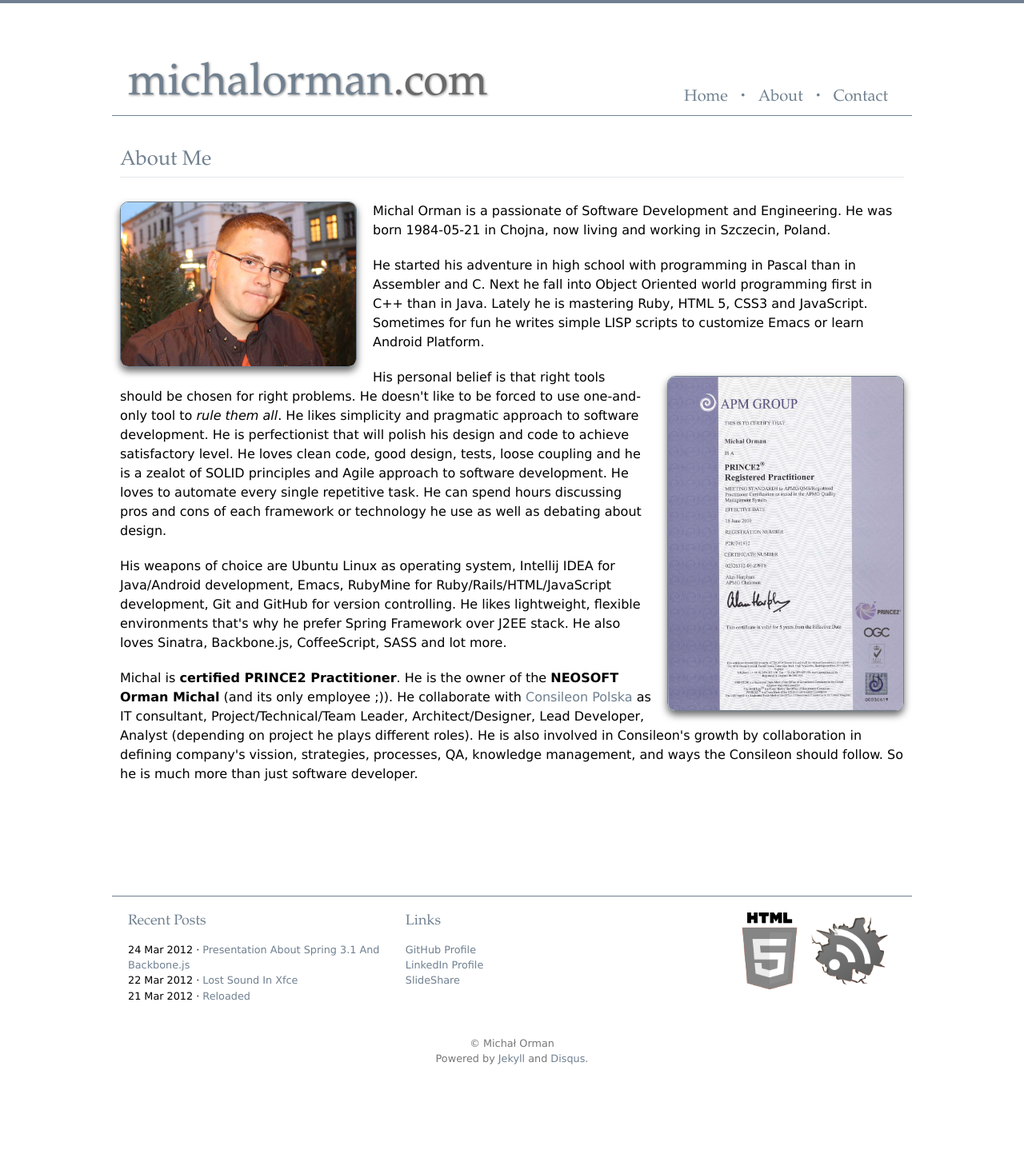
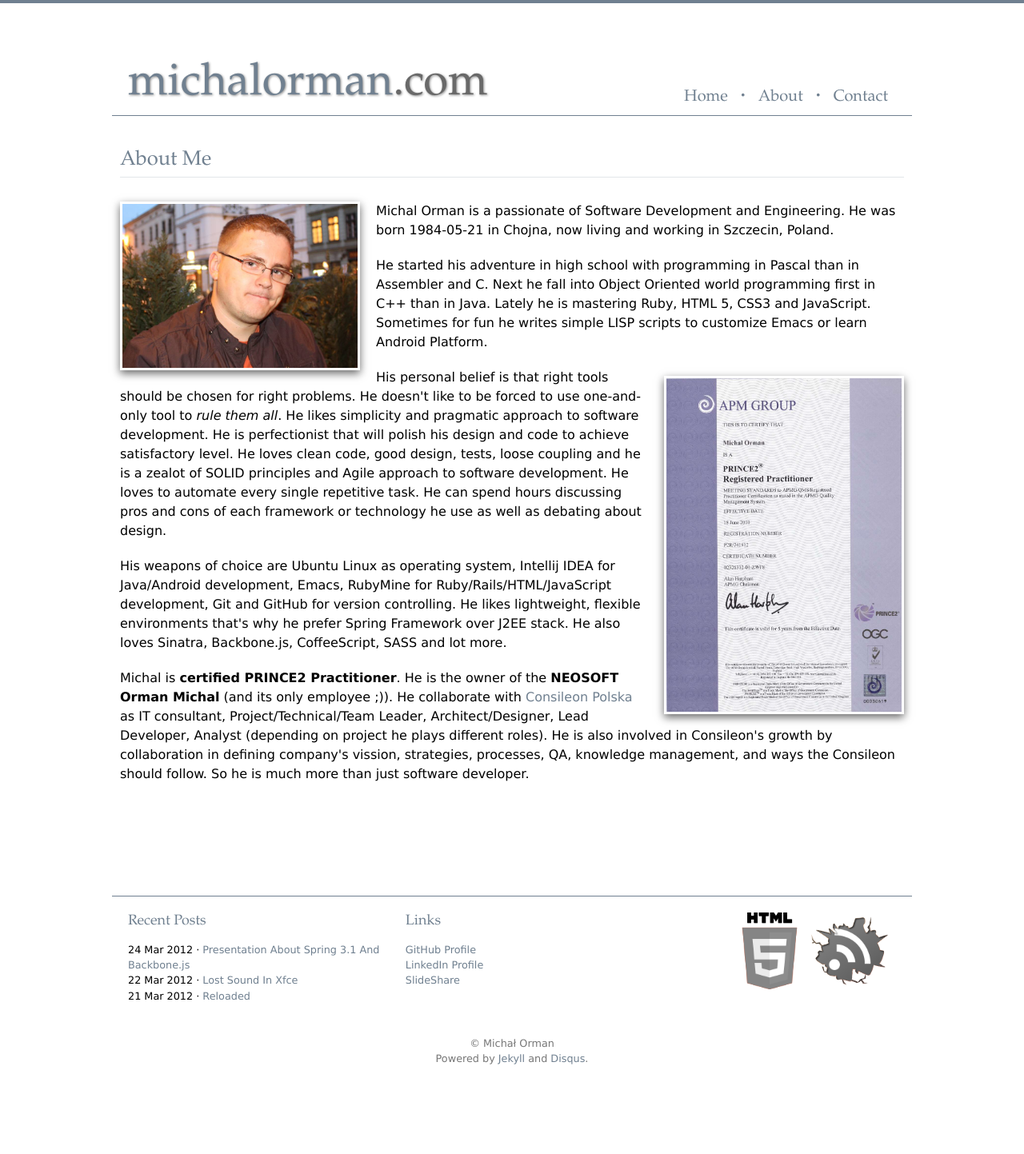
Before and after one commit to michalorman/michalorman.github.com, a Jekyll site: the page built from about/index.html, in a window 1280 px wide. Shown: the whole page at 80% size. Built offline with Jekyll 4.4.1, drawn with Linux system fonts in a browser that asks for light colours; Markdown is read by kramdown in place of the engine named in the settings; comment, search, counter and statistics services are not loaded.

Commit message:
Updated layout.

```diff
--- a/assets/css/style.css
+++ b/assets/css/style.css
@@ -282,12 +282,12 @@ nav li {
 }
 
 #about img {
-  border-radius: 10px;
-  border: 1px solid #708090;
-  box-shadow: 0 5px 10px #696969;
+  -moz-border-radius: 10px;
+  border: 3px solid white;
+  box-shadow: 0 4px 10px #696969;
   transition: all 500ms;
   -webkit-transition: all 500ms;
-  -moz-transition: all 500ms;
+  -moz-tra/nsition: all 500ms;
   -o-transition: all 500ms;
   -ms-transition: all 500ms;
   z-index: 100;
```
Also changed, not shown: 1 other file.
